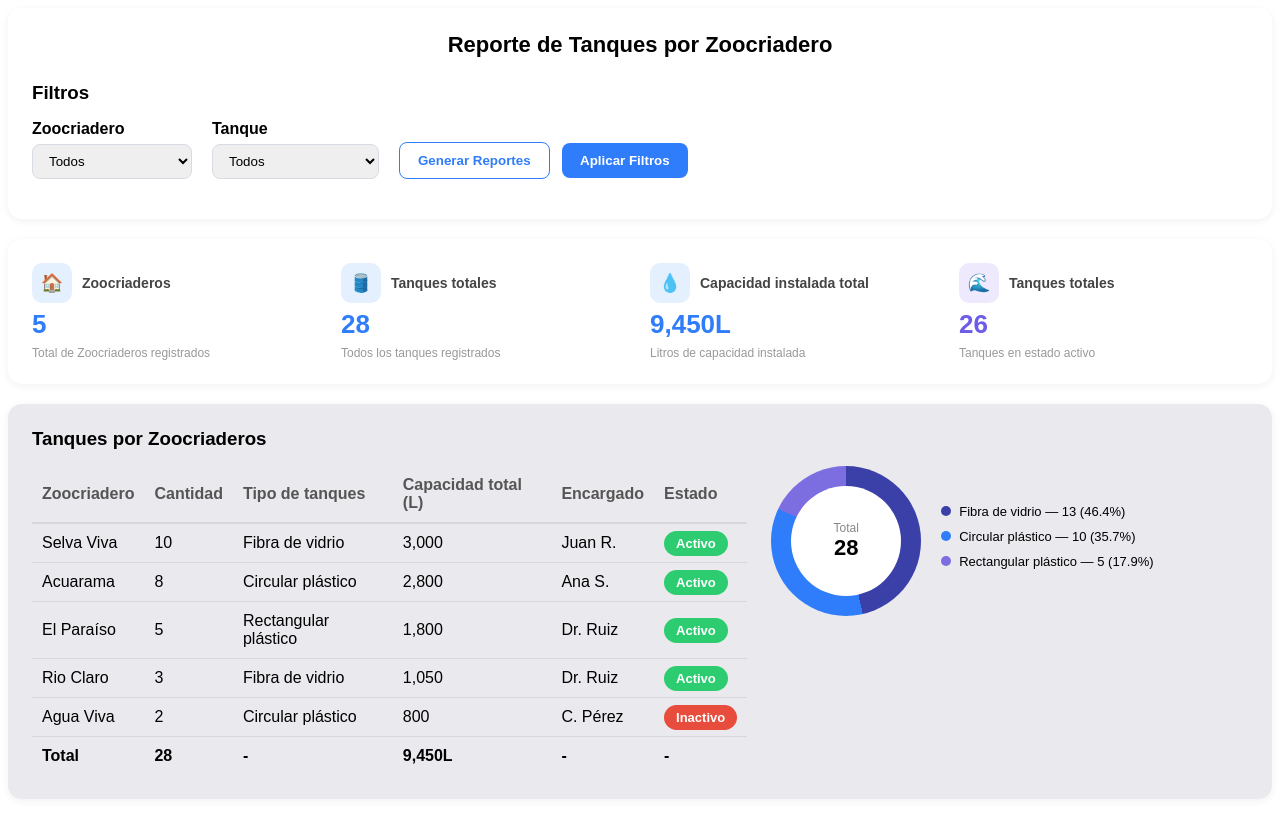
After one commit to sebastianor08/SIGuppy, a PHP site: page /View/Reportes/TanquesPorZoocriaderoView.php in a window 1280 px wide. The commit adds this page. Run offline with PHP 8.4, Linux system fonts and the light colour scheme.

Commit message:
Cree TanquesPorZoocriadero tanto pal controller y pal view directamente los separe y contienen datos quemados

```diff
--- /dev/null
+++ b/Controller/Reportes/TanquesPorZoocriaderoController.php
@@ -0,0 +1,85 @@
+<?php
+
+function obtenerDatosTanquesPorZoocriadero()
+{
+    // Esto luego se va a reemplazar por el resultado de una consulta a la BD
+    $registros = [
+        ['zoocriadero' => 'Selva Viva', 'cantidad' => 10, 'tipo' => 'Fibra de vidrio',      'capacidad' => 3000, 'encargado' => 'Juan R.',  'estado' => 'Activo'],
+        ['zoocriadero' => 'Acuarama',   'cantidad' => 8,  'tipo' => 'Circular plástico',    'capacidad' => 2800, 'encargado' => 'Ana S.',   'estado' => 'Activo'],
+        ['zoocriadero' => 'El Paraíso', 'cantidad' => 5,  'tipo' => 'Rectangular plástico', 'capacidad' => 1800, 'encargado' => 'Dr. Ruiz', 'estado' => 'Activo'],
+        ['zoocriadero' => 'Rio Claro',  'cantidad' => 3,  'tipo' => 'Fibra de vidrio',      'capacidad' => 1050, 'encargado' => 'Dr. Ruiz', 'estado' => 'Activo'],
+        ['zoocriadero' => 'Agua Viva',  'cantidad' => 2,  'tipo' => 'Circular plástico',    'capacidad' => 800,  'encargado' => 'C. Pérez', 'estado' => 'Inactivo'],
+    ];
+
+    // --- LEEMOS LOS FILTROS ---
+    $filtroZoocriadero = $_GET['zoocriadero'] ?? '';
+    $filtroTipo         = $_GET['tanque']      ?? ''; // el select "Tanque" filtra por tipo de tanque
+
+    // --- VALORES ÚNICOS PARA LOS SELECT ---
+    $listaZoocriaderos = array_unique(array_column($registros, 'zoocriadero'));
+    $listaTipos         = array_unique(array_column($registros, 'tipo'));
+
+    // --- FILTRAMOS ---
+    $registrosFiltrados = [];
+    foreach ($registros as $registro) {
+        $cumpleZoocriadero = ($filtroZoocriadero === '' || $registro['zoocriadero'] === $filtroZoocriadero);
+        $cumpleTipo         = ($filtroTipo === '' || $registro['tipo'] === $filtroTipo);
+
+        if ($cumpleZoocriadero && $cumpleTipo) {
+            $registrosFiltrados[] = $registro;
+        }
+    }
+
+    // --- TOTALES PARA LAS TARJETAS ---
+    $totalZoocriaderos = count($registrosFiltrados);
+    $totalTanques = 0;
+    $capacidadTotal = 0;
+    $totalTanquesActivos = 0;
+
+    foreach ($registrosFiltrados as $registro) {
+        $totalTanques += $registro['cantidad'];
+        $capacidadTotal += $registro['capacidad'];
+        if ($registro['estado'] === 'Activo') {
+            $totalTanquesActivos += $registro['cantidad'];
+        }
+    }
+
+    // --- AGRUPAMOS POR TIPO DE TANQUE (para la gráfica de dona) ---
+    $cantidadPorTipo = [];
+    foreach ($registrosFiltrados as $registro) {
+        $tipo = $registro['tipo'];
+        if (!isset($cantidadPorTipo[$tipo])) {
+            $cantidadPorTipo[$tipo] = 0;
+        }
+        $cantidadPorTipo[$tipo] += $registro['cantidad'];
+    }
+
+    // Colores fijos, se van repartiendo en orden según cuántos tipos haya
+    $paletaColores = ['#3b3fa8', '#2f7dfa', '#7c6ee0', '#8bd8f0', '#21a666', '#e0952d'];
+
+    $segmentosDonut = [];
+    $indiceColor = 0;
+    foreach ($cantidadPorTipo as $tipo => $cantidad) {
+        $porcentaje = $totalTanques > 0 ? ($cantidad / $totalTanques) * 100 : 0;
+        $segmentosDonut[] = [
+            'tipo'       => $tipo,
+            'cantidad'   => $cantidad,
+            'porcentaje' => round($porcentaje, 1),
+            'color'      => $paletaColores[$indiceColor % count($paletaColores)],
+        ];
+        $indiceColor++;
+    }
+
+    return [
+        'registrosFiltrados'  => $registrosFiltrados,
+        'listaZoocriaderos'   => $listaZoocriaderos,
+        'listaTipos'          => $listaTipos,
+        'filtroZoocriadero'   => $filtroZoocriadero,
+        'filtroTipo'          => $filtroTipo,
+        'totalZoocriaderos'   => $totalZoocriaderos,
+        'totalTanques'        => $totalTanques,
+        'capacidadTotal'      => $capacidadTotal,
+        'totalTanquesActivos' => $totalTanquesActivos,
+        'segmentosDonut'      => $segmentosDonut,
+    ];
+}
--- /dev/null
+++ b/View/Reportes/TanquesPorZoocriaderoView.php
@@ -0,0 +1,392 @@
+<?php
+require_once __DIR__ . '/../../Controller/Reportes/TanquesPorZoocriaderoController.php';
+
+$datos = obtenerDatosTanquesPorZoocriadero();
+extract($datos);
+?>
+
+<div class="caja">
+    <h2 class="titulo-pagina">Reporte de Tanques por Zoocriadero</h2>
+    <h3>Filtros</h3>
+    <form method="GET">
+        <div class="fila-filtros">
+            <div>
+                <label>Zoocriadero</label>
+                <select name="zoocriadero">
+                    <option value="">Todos</option>
+                    <?php foreach ($listaZoocriaderos as $zoo): ?>
+                        <option value="<?= $zoo ?>" <?= $filtroZoocriadero === $zoo ? 'selected' : '' ?>><?= $zoo ?></option>
+                    <?php endforeach; ?>
+                </select>
+            </div>
+            <div>
+                <label>Tanque</label>
+                <select name="tanque">
+                    <option value="">Todos</option>
+                    <?php foreach ($listaTipos as $tipo): ?>
+                        <option value="<?= $tipo ?>" <?= $filtroTipo === $tipo ? 'selected' : '' ?>><?= $tipo ?></option>
+                    <?php endforeach; ?>
+                </select>
+            </div>
+            <div>
+                <button type="button" class="btn-reportes">Generar Reportes</button>
+                <button type="submit" class="btn-aplicar">Aplicar Filtros</button>
+            </div>
+        </div>
+    </form>
+</div>
+
+<div class="caja tarjetas">
+    <div class="tarjeta">
+        <div class="cabecera-tarjeta">
+            <div class="icono icono-azul">🏠</div>
+            <p>Zoocriaderos</p>
+        </div>
+        <span class="numero azul"><?= $totalZoocriaderos ?></span>
+        <p class="descripcion">Total de Zoocriaderos registrados</p>
+    </div>
+    <div class="tarjeta">
+        <div class="cabecera-tarjeta">
+            <div class="icono icono-azul">🛢️</div>
+            <p>Tanques totales</p>
+        </div>
+        <span class="numero azul"><?= $totalTanques ?></span>
+        <p class="descripcion">Todos los tanques registrados</p>
+    </div>
+    <div class="tarjeta">
+        <div class="cabecera-tarjeta">
+            <div class="icono icono-azul">💧</div>
+            <p>Capacidad instalada total</p>
+        </div>
+        <span class="numero azul"><?= number_format($capacidadTotal) ?>L</span>
+        <p class="descripcion">Litros de capacidad instalada</p>
+    </div>
+    <div class="tarjeta">
+        <div class="cabecera-tarjeta">
+            <div class="icono icono-morado">🌊</div>
+            <p>Tanques totales</p>
+        </div>
+        <span class="numero morado"><?= $totalTanquesActivos ?></span>
+        <p class="descripcion">Tanques en estado activo</p>
+    </div>
+</div>
+
+<div class="caja caja-gris">
+    <h3>Tanques por Zoocriaderos</h3>
+    <div class="contenido-tabla-grafica">
+        <table>
+            <thead>
+                <tr>
+                    <th>Zoocriadero</th>
+                    <th>Cantidad</th>
+                    <th>Tipo de tanques</th>
+                    <th>Capacidad total (L)</th>
+                    <th>Encargado</th>
+                    <th>Estado</th>
+                </tr>
+            </thead>
+            <tbody>
+                <?php if (count($registrosFiltrados) === 0): ?>
+                    <tr>
+                        <td colspan="6" style="text-align:center; color:#888;">No hay registros con esos filtros</td>
+                    </tr>
+                <?php endif; ?>
+                <?php foreach ($registrosFiltrados as $registro): ?>
+                    <tr>
+                        <td><?= $registro['zoocriadero'] ?></td>
+                        <td><?= $registro['cantidad'] ?></td>
+                        <td><?= $registro['tipo'] ?></td>
+                        <td><?= number_format($registro['capacidad']) ?></td>
+                        <td><?= $registro['encargado'] ?></td>
+                        <td>
+                            <span class="badge <?= $registro['estado'] === 'Activo' ? 'badge-verde' : 'badge-rojo' ?>">
+                                <?= $registro['estado'] ?>
+                            </span>
+                        </td>
+                    </tr>
+                <?php endforeach; ?>
+                <tr class="fila-total">
+                    <td>Total</td>
+                    <td><?= $totalTanques ?></td>
+                    <td>-</td>
+                    <td><?= number_format($capacidadTotal) ?>L</td>
+                    <td>-</td>
+                    <td>-</td>
+                </tr>
+            </tbody>
+        </table>
+
+        <div class="bloque-donut">
+            <?php
+            // Vamos armando el texto que necesita el conic-gradient.
+            // Cada color necesita en qué % EMPIEZA y en qué % TERMINA.
+            $gradiente = [];
+            $acumulado = 0;
+            foreach ($segmentosDonut as $segmento) {
+                $inicio = $acumulado;
+                $acumulado += $segmento['porcentaje'];
+                $gradiente[] = "{$segmento['color']} {$inicio}% {$acumulado}%";
+            }
+            $cssGradiente = implode(', ', $gradiente);
+            ?>
+            <div class="donut" style="background: conic-gradient(<?= $cssGradiente ?>);">
+                <div class="donut-centro">
+                    <span>Total</span>
+                    <strong><?= $totalTanques ?></strong>
+                </div>
+            </div>
+            <ul class="leyenda-donut">
+                <?php foreach ($segmentosDonut as $segmento): ?>
+                    <li>
+                        <span class="punto-leyenda" style="background-color: <?= $segmento['color'] ?>;"></span>
+                        <?= $segmento['tipo'] ?> — <?= $segmento['cantidad'] ?> (<?= $segmento['porcentaje'] ?>%)
+                    </li>
+                <?php endforeach; ?>
+            </ul>
+        </div>
+    </div>
+</div>
+
+<style>
+    .caja {
+        background-color: #ffffff;
+        border-radius: 14px;
+        padding: 24px;
+        margin-bottom: 20px;
+        box-shadow: 0 2px 8px rgba(0, 0, 0, 0.06);
+        font-family: Arial, Helvetica, sans-serif;
+    }
+
+    .caja-gris {
+        background-color: #e9e9ee;
+    }
+
+    .titulo-pagina {
+        text-align: center;
+        font-size: 22px;
+        margin-top: 0;
+        margin-bottom: 24px;
+    }
+
+    .caja h3 {
+        margin-top: 0;
+        margin-bottom: 16px;
+    }
+
+    .fila-filtros {
+        display: flex;
+        flex-wrap: wrap;
+        align-items: flex-end;
+        gap: 20px;
+    }
+
+    .fila-filtros label {
+        display: block;
+        font-weight: bold;
+        margin-bottom: 6px;
+    }
+
+    .fila-filtros select {
+        padding: 8px 12px;
+        border: 1px solid #d7dbe3;
+        border-radius: 8px;
+        min-width: 160px;
+    }
+
+    .btn-aplicar {
+        background-color: #2f7dfa;
+        color: #ffffff;
+        border: none;
+        padding: 10px 18px;
+        border-radius: 8px;
+        cursor: pointer;
+        font-weight: bold;
+    }
+
+    .btn-reportes {
+        background-color: #ffffff;
+        color: #2f7dfa;
+        border: 1px solid #2f7dfa;
+        padding: 10px 18px;
+        border-radius: 8px;
+        cursor: pointer;
+        font-weight: bold;
+        margin-right: 8px;
+    }
+
+    .tarjetas {
+        display: flex;
+        gap: 20px;
+    }
+
+    .tarjeta {
+        flex: 1;
+        display: flex;
+        flex-direction: column;
+        gap: 6px;
+    }
+
+    .cabecera-tarjeta {
+        display: flex;
+        align-items: center;
+        gap: 10px;
+    }
+
+    .cabecera-tarjeta p {
+        margin: 0;
+        color: #444;
+        font-weight: bold;
+        font-size: 14px;
+    }
+
+    .icono {
+        width: 40px;
+        height: 40px;
+        border-radius: 10px;
+        display: flex;
+        align-items: center;
+        justify-content: center;
+        font-size: 18px;
+        flex-shrink: 0;
+    }
+
+    .icono-azul {
+        background-color: #e5f0ff;
+        color: #2f7dfa;
+    }
+
+    .icono-morado {
+        background-color: #efe9fd;
+        color: #6c5ce7;
+    }
+
+    .numero {
+        font-size: 26px;
+        font-weight: bold;
+    }
+
+    .azul {
+        color: #2f7dfa;
+    }
+
+    .morado {
+        color: #6c5ce7;
+    }
+
+    .descripcion {
+        color: #999;
+        font-size: 12px;
+        margin: 0;
+    }
+
+    .contenido-tabla-grafica {
+        display: flex;
+        gap: 24px;
+        align-items: flex-start;
+        flex-wrap: wrap;
+    }
+
+    .contenido-tabla-grafica table {
+        flex: 3;
+        min-width: 320px;
+    }
+
+    table {
+        width: 100%;
+        border-collapse: collapse;
+    }
+
+    th {
+        text-align: left;
+        padding: 10px;
+        color: #555;
+        border-bottom: 2px solid #d7d7dc;
+    }
+
+    td {
+        padding: 10px;
+        border-bottom: 1px solid #d7d7dc;
+    }
+
+    tr.fila-total td {
+        font-weight: bold;
+        border-bottom: none;
+    }
+
+    .badge {
+        padding: 5px 12px;
+        border-radius: 20px;
+        color: #ffffff;
+        font-size: 13px;
+        font-weight: bold;
+    }
+
+    .badge-verde {
+        background-color: #2ecc71;
+    }
+
+    .badge-rojo {
+        background-color: #e74c3c;
+    }
+
+    /* --- Gráfica de dona --- */
+    .bloque-donut {
+        flex: 2;
+        display: flex;
+        align-items: center;
+        gap: 20px;
+        min-width: 260px;
+    }
+
+    .donut {
+        width: 150px;
+        height: 150px;
+        border-radius: 50%;
+        position: relative;
+        flex-shrink: 0;
+    }
+
+    .donut-centro {
+        position: absolute;
+        top: 20px;
+        left: 20px;
+        right: 20px;
+        bottom: 20px;
+        background-color: #ffffff;
+        border-radius: 50%;
+        display: flex;
+        flex-direction: column;
+        align-items: center;
+        justify-content: center;
+    }
+
+    .donut-centro span {
+        font-size: 12px;
+        color: #888;
+    }
+
+    .donut-centro strong {
+        font-size: 22px;
+    }
+
+    .leyenda-donut {
+        list-style: none;
+        margin: 0;
+        padding: 0;
+        font-size: 13px;
+    }
+
+    .leyenda-donut li {
+        display: flex;
+        align-items: center;
+        gap: 8px;
+        margin-bottom: 10px;
+    }
+
+    .punto-leyenda {
+        width: 10px;
+        height: 10px;
+        border-radius: 50%;
+        flex-shrink: 0;
+    }
+</style>
```
Also changed, not shown: View/Reportes/PesesNacidos-MuertosPorTanqueView.php (+147 -31 lines).
